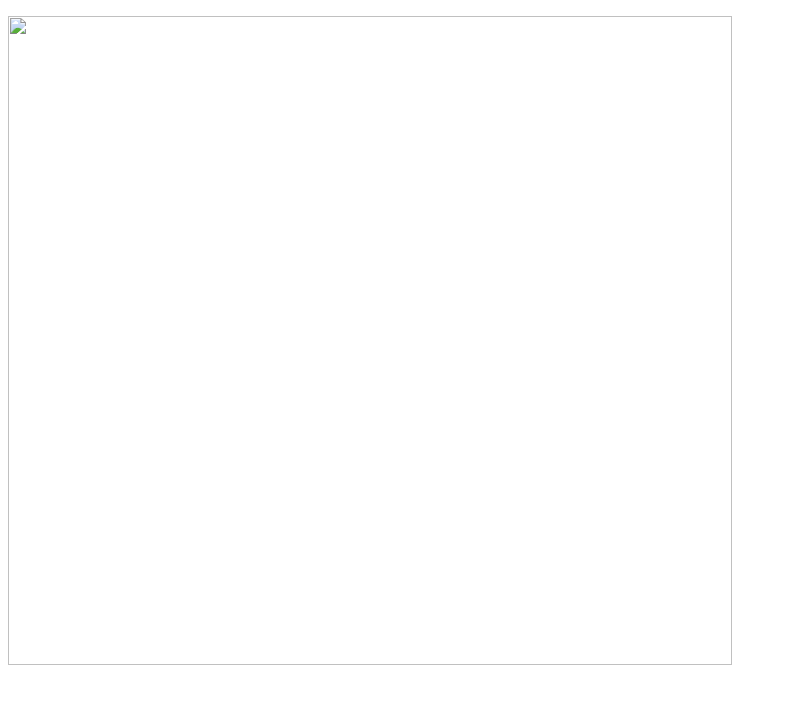
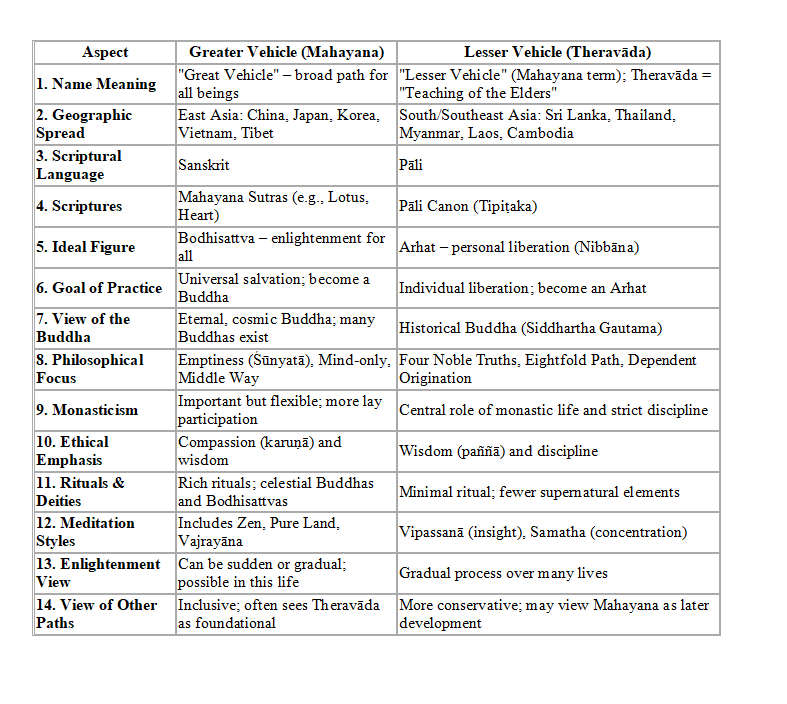
Before and after one commit to changcaine/Mahayana--v-Theravada-, a plain HTML site: page index.html in a window 1280 px wide. Shown: the whole page, without its empty margins (0-787 px from the left). Drawn offline with Linux system fonts and the light colour scheme.

Commit message:
Update index.html

```diff
--- a/index.html
+++ b/index.html
@@ -7,7 +7,7 @@
 	<meta name="created" content="2025-05-29T19:22:40.988000000"/>
 	<meta name="changed" content="2025-05-29T19:23:50.406000000"/>
 </head>
-<body lang="en-US" dir="ltr"><p><img src="mahayana%20v%20hinayana.png" name="Image1" align="left" width="724" height="649" border="0"/>
+<body lang="en-US" dir="ltr"><p><img src="mahayana-v-hinayana.png" name="Image1" align="left" width="724" height="649" border="0"/>
 <br/>
 <br/>
 
```
